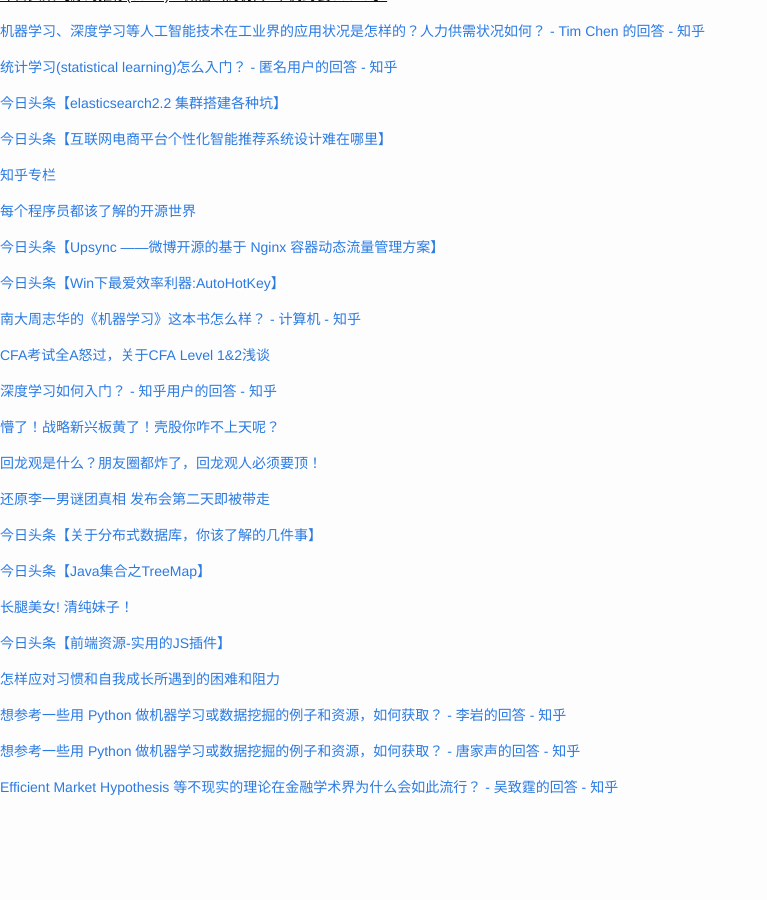
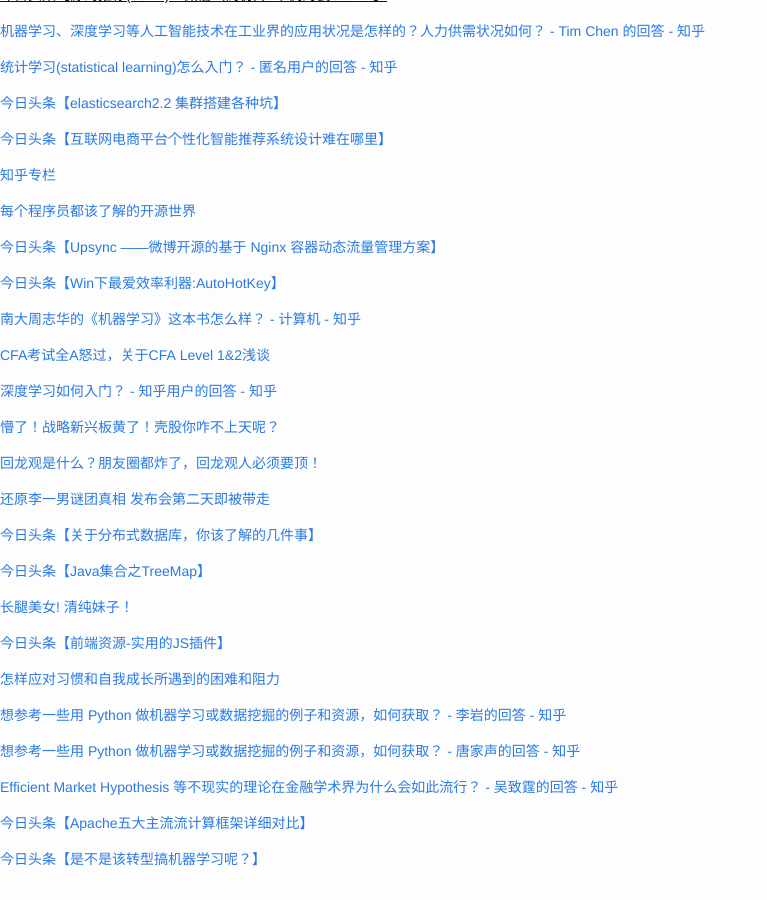
Before and after one commit to cnwarden/cnwarden.github.io, a Jekyll site: the page built from fav/index.md, in a window 1280 px wide and 900 px high, scrolled down 5286 px. Shown: the whole window, without its empty margins (0-767 px from the left). Built offline with Jekyll 4.4.1, drawn with Linux system fonts in a browser that asks for light colours; emoji names are drawn with the system emoji font; before the commit the page ends 6114 px from its top, so only the background shows below that.

Commit message:
auto commit

```diff
--- a/fav/index.md
+++ b/fav/index.md
@@ -338,3 +338,7 @@ title:  fav
 [想参考一些用 Python 做机器学习或数据挖掘的例子和资源，如何获取？ - 唐家声的回答 - 知乎](http://www.zhihu.com/question/24157579/answer/90975593)
 
 [Efficient Market Hypothesis 等不现实的理论在金融学术界为什么会如此流行？ - 吴致霆的回答 - 知乎](http://www.zhihu.com/question/19926286/answer/90711923)
+
+[今日头条【Apache五大主流流计算框架详细对比】](http://toutiao.com/item/6262842285696745985/?iid=3851293451&app=news_article&tt_from=android_share&utm_source=email&utm_medium=toutiao_android&utm_campaign=client_share)
+
+[今日头条【是不是该转型搞机器学习呢？】](http://toutiao.com/item/6262712931142599169/?iid=3851293451&app=news_article&tt_from=android_share&utm_source=email&utm_medium=toutiao_android&utm_campaign=client_share)
```
